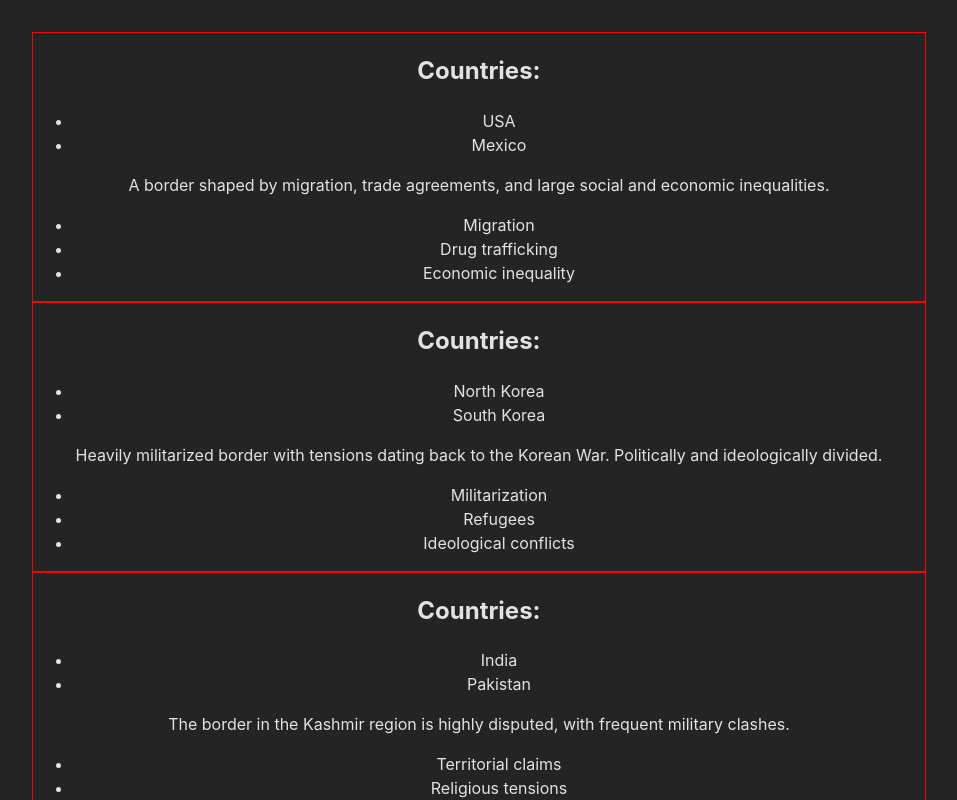
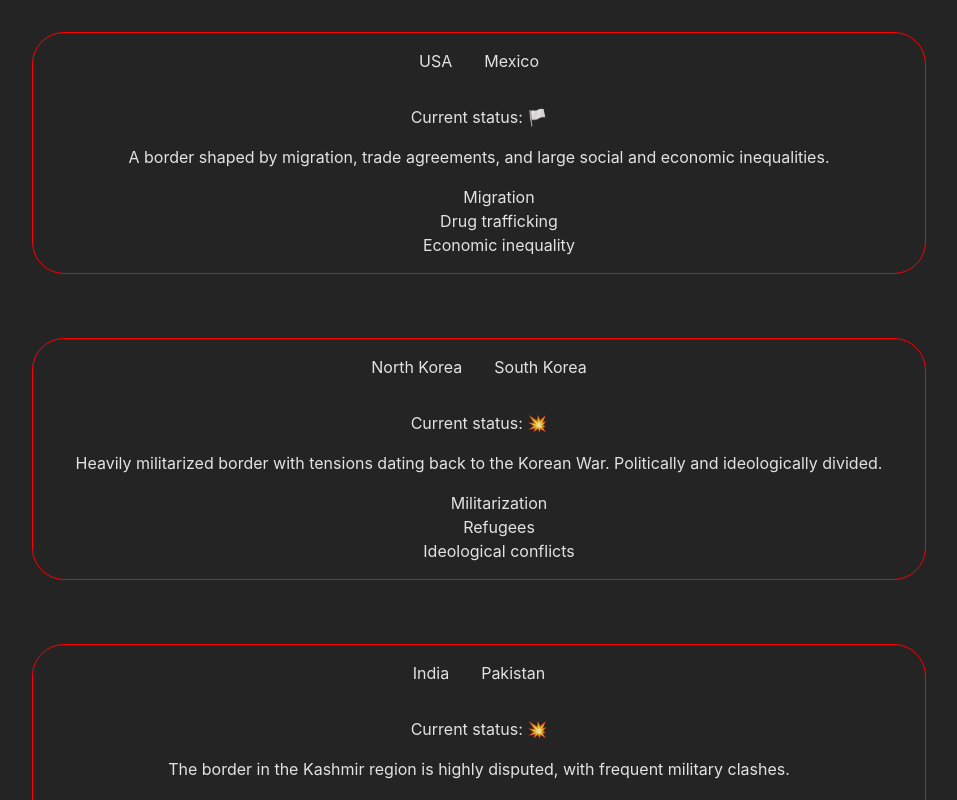
Before and after one commit to RicardoBachmann/critical-borders, a React (Vite) app: page / in a window 1280 px wide. Shown: the top 800 px of the page, without its empty margins (161-1118 px from the left). Built offline with nearby package versions, Linux system fonts and the light colour scheme.

Commit message:
add base styles to Card component

```diff
--- a/src/App.css
+++ b/src/App.css
@@ -7,4 +7,18 @@
 
 .card--container {
   border: 1px solid red;
+  border-radius: 2rem;
+  max-width: 100vw;
+  margin-bottom: 4rem;
+
+  .card--countries {
+    display: flex;
+    flex-direction: row;
+    justify-content: center;
+    gap: 2rem;
+  }
+
+  li {
+    list-style: none;
+  }
 }
--- a/src/Components/Card.jsx
+++ b/src/Components/Card.jsx
@@ -4,12 +4,12 @@
   return (
     <>
       <div className="card--container">
-        <h1>Countries:</h1>
-        <ul className="card--countries">
+        <div className="card--countries">
           {props.countries.map((country, index) => (
-            <li key={index}>{country}</li>
+            <p key={index}>{country}</p>
           ))}
-        </ul>
+        </div>
+        <p>Current status: {props.isConflictZone ? "💥" : "🏳️"}</p>
         <p className="card--description">{props.description}</p>
         <ul>
           {props.issues.map((issue, index) => (
```
